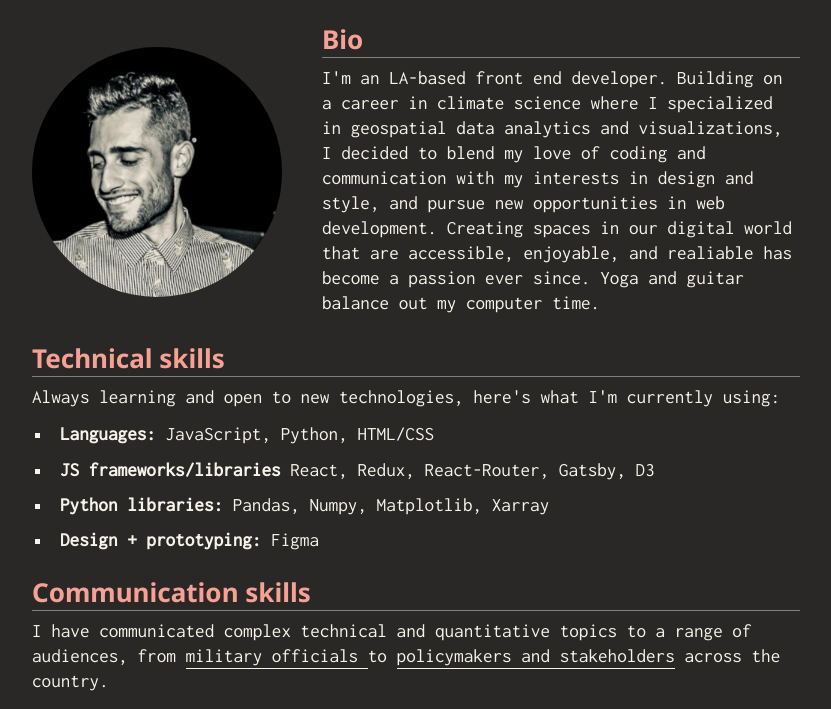
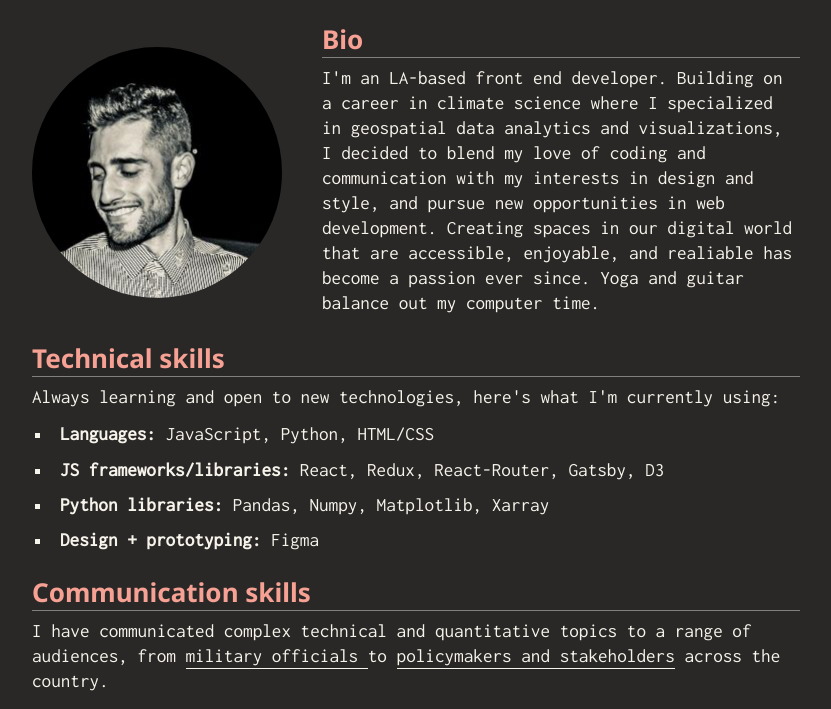
Before and after one commit to neil-berg/portfolio, a Gatsby site: page /about in a window 1280 px wide. Shown: the part 68-777 px from the top of the page, without its empty margins (224-1055 px from the left). Built offline with nearby package versions, Linux system fonts and the light colour scheme; Gatsby itself is replaced by a stand-in of ours.

Commit message:
typo in about section

```diff
--- a/src/pages/about.js
+++ b/src/pages/about.js
@@ -96,6 +96,7 @@ const Container = styled.div`
     }
   }
 
+  // If touch on device is enabled
   @media (hover: hover) {
     a:hover {
       color: var(--lightred);
@@ -107,7 +108,7 @@ const Container = styled.div`
 const About = ({ location }) => {
   const data = useStaticQuery(graphql`
     query {
-      file(relativePath: { eq: "images/square_avatar.png" }) {
+      file(relativePath: { eq: "images/profile-avatar.jpg" }) {
         childImageSharp {
           fixed(width: 250) {
             ...GatsbyImageSharpFixed
@@ -124,7 +125,7 @@ const About = ({ location }) => {
         <section className="bio">
           <StyledImg
             fixed={data.file.childImageSharp.fixed}
-            alt="Avatar of Neil Berg"
+            alt="Profile avatar of Neil Berg"
           />
           <div className="text">
             <h2>Bio</h2>
@@ -153,7 +154,7 @@ const About = ({ location }) => {
               HTML/CSS
             </li>
             <li>
-              <span className="strong">JS frameworks/libraries </span>React,
+              <span className="strong">JS frameworks/libraries: </span>React,
               Redux, React-Router, Gatsby, D3
             </li>
             <li>
```
